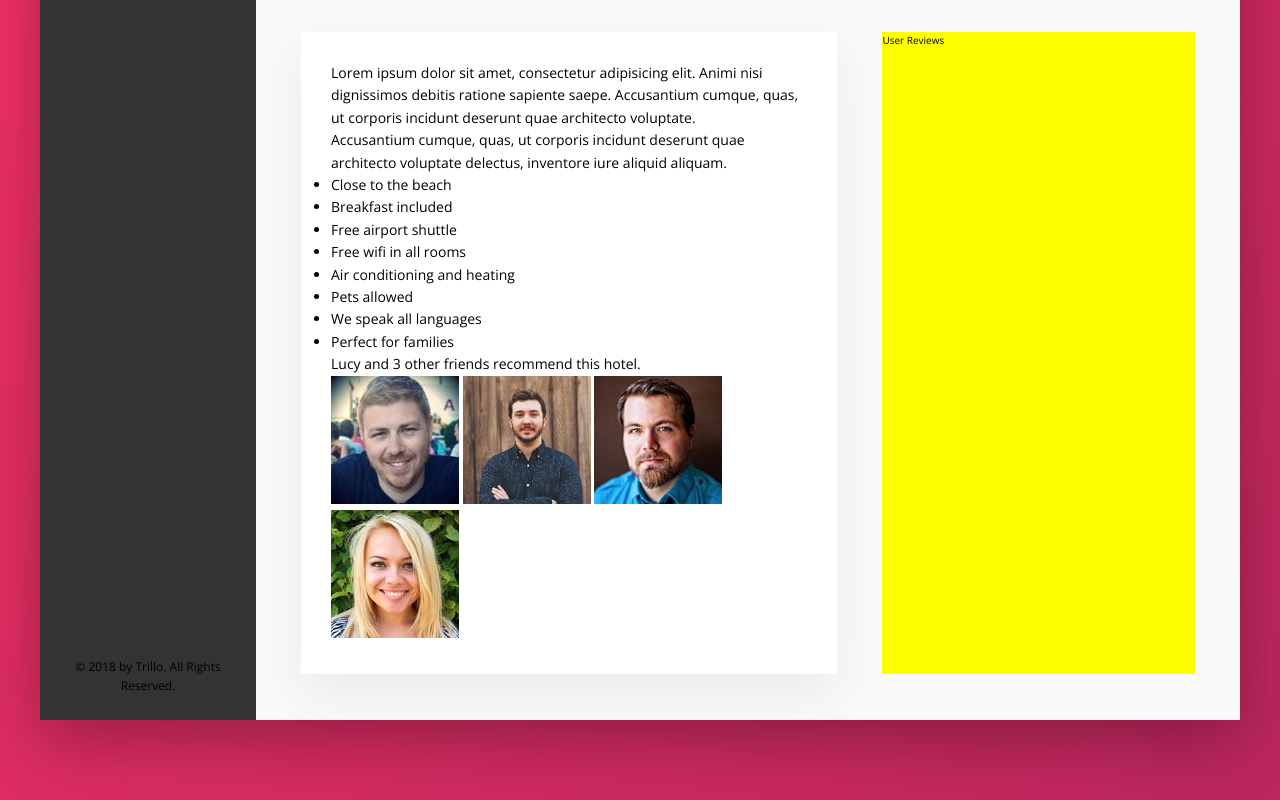
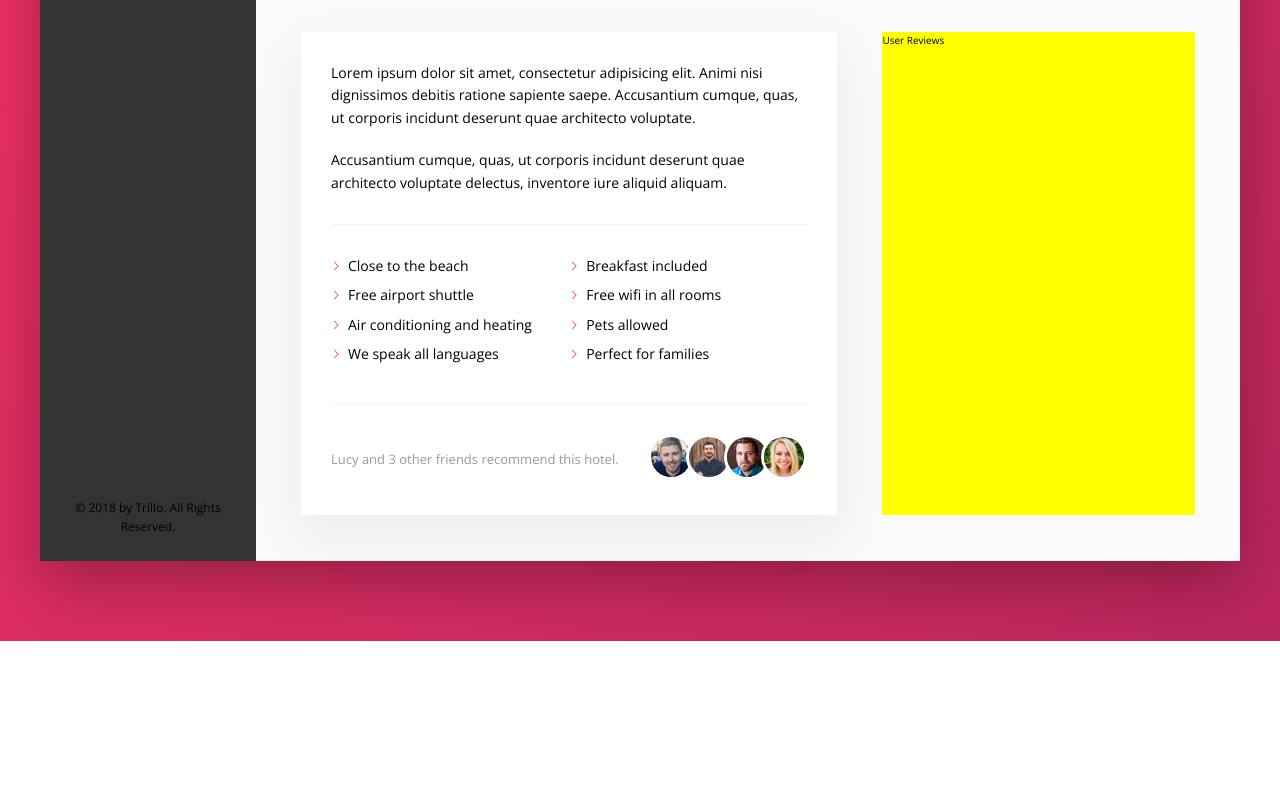
Before and after one commit to juzdepom/advanced-css-sass, a website: page Trillo/index.html in a window 1280 px wide. Shown: the part 615-1415 px from the top of the page. After the commit the page ends 1256 px from the top, so only its background shows below. Drawn offline with nearby package versions, Linux system fonts and the light colour scheme.

Commit message:
✅ 83 - Description Section (2/2)

```diff
--- a/Trillo/index.html
+++ b/Trillo/index.html
@@ -147,7 +147,7 @@
                                 <li class="list__item">Perfect for families</li>
                             </ul>
                             <div class="recommend">
-                                <p class="recomend__count">
+                                <p class="recommend__count">
                                     Lucy and 3 other friends recommend this hotel.
                                 </p>
                                 <div class="recommend__friends">
--- a/Trillo/sass/_components.scss
+++ b/Trillo/sass/_components.scss
@@ -291,3 +291,79 @@
         }
     }
 }
+
+//////////////////////////
+// PARAGRAPH
+.paragraph:not(:last-of-type) {
+    margin-bottom: 2rem;
+}
+
+//////////////////////////
+// LIST
+.list {
+    list-style: none;
+    margin: 3rem 0;
+    padding: 3rem 0;
+    border-top: var(--line);
+    border-bottom: var(--line);
+
+    display: flex;
+    flex-wrap: wrap;
+
+    &__item {
+        flex: 0 0 50%;
+        margin-bottom: .7rem;
+    }
+
+    &__item::before {
+        content: "";
+        display: inline-block;
+        height: 1rem;
+        width: 1rem;
+        margin-right: .7rem;
+
+        //older browsers
+        // background-image: url(../img/chevron-thin-right.svg);
+        // background-size: cover;
+
+        //newer browsers - masks
+        background-color: var(--color-primary);
+        -webkit-mask-image: url(../img/chevron-thin-right.svg);
+        -webkit-mask-size: cover;
+        mask-image: url(../img/chevron-thin-right.svg);
+        mask-size: cover;
+
+
+    }
+}
+
+//////////////////////////
+// RECOMMEND
+
+.recommend {
+    font-size: 1.3rem;
+    color: var(--color-grey-dark-3);
+
+    display: flex;
+    align-items: center;
+
+    &__count {
+        margin-right: auto;
+    }
+
+    &__friends {
+
+    }
+
+    &__photo {
+        box-sizing: content-box;
+        height: 4rem;
+        width: 4rem;
+        border-radius: 50%;
+        border: 3px solid white;
+
+        &:not(:last-child) {
+            margin-right: -1.15rem;
+        }
+    }
+}
```
Also changed, not shown: Trillo/README.md, Trillo/css/style.css, Trillo/screenshots/session4/lecture83.png (added).
